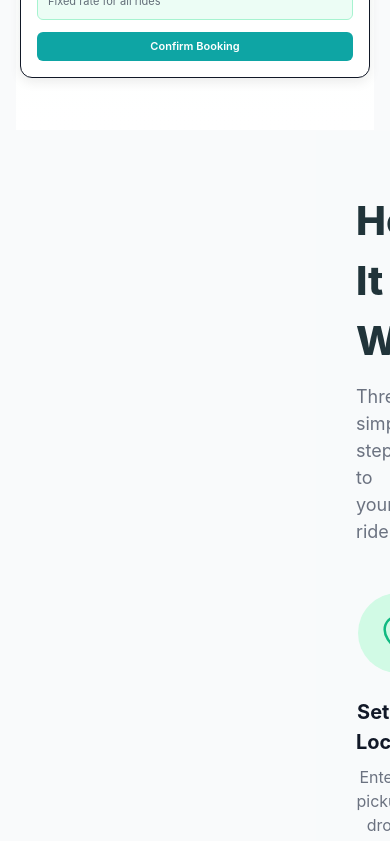
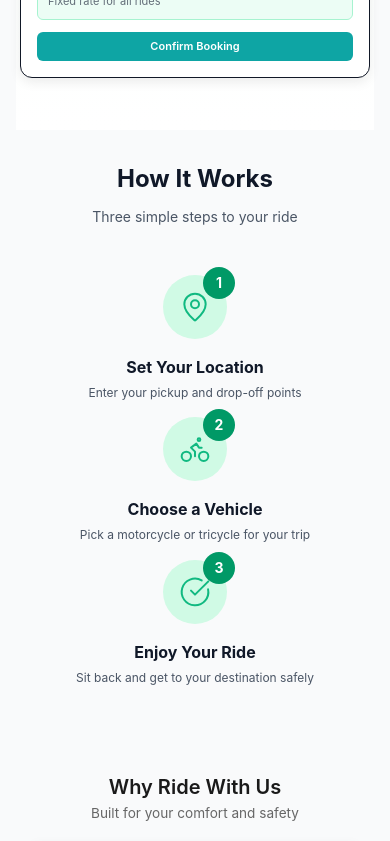
Before and after one commit to Yayan0421/E-Sakay, a React (Vite) app: page /dashboard in a window 390 px wide. Shown: the part 1420-2261 px from the top of the page. Built offline with nearby package versions, Linux system fonts and the light colour scheme; no server answers; sample sign-in values are in the browser's storage.

Commit message:
fix: make dashboard How It Works section mobile-responsive with Tailwind classes

```diff
--- a/src/components/dashboard/maindashboard2.jsx
+++ b/src/components/dashboard/maindashboard2.jsx
@@ -28,75 +28,36 @@ export default function MainDashboard2() {
   ]
 
   return (
-    <div className={`dashboard-section ${collapsed ? 'sidebar-collapsed' : ''}`} style={{ padding: '60px 40px', textAlign: 'center', backgroundColor: '#f8fafb' }}>
-      <h2 style={{ fontSize: '2.5rem', fontWeight: '800', marginBottom: '12px' }}>
+    <div className="w-full px-3 sm:px-6 lg:px-10 py-8 sm:py-12 md:py-16 bg-gray-50 text-center" style={{ margin: 0 }}>
+      <h2 className="text-2xl sm:text-3xl md:text-4xl font-bold text-gray-900 mb-2 sm:mb-3" style={{ marginBottom: '12px' }}>
         How It Works
       </h2>
-      <p style={{ fontSize: '1.125rem', color: '#6b7280', marginBottom: '48px' }}>
+      <p className="text-sm sm:text-base md:text-lg text-gray-600 mb-6 sm:mb-12 px-2" style={{ marginBottom: '48px' }}>
         Three simple steps to your ride
       </p>
 
       <div
-        style={{
-          display: 'grid',
-          gridTemplateColumns: 'repeat(3, 1fr)',
-          gap: '32px',
-          maxWidth: '1200px',
-          margin: '0 auto',
-        }}
+        className="grid grid-cols-1 sm:grid-cols-2 lg:grid-cols-3 gap-4 sm:gap-6 md:gap-8 max-w-5xl mx-auto w-full px-2 sm:px-0"
       >
         {steps.map((step) => {
           const IconComponent = step.icon
           return (
             <div
               key={step.number}
-              style={{
-                display: 'flex',
-                flexDirection: 'column',
-                alignItems: 'center',
-                position: 'relative',
-              }}
+              className="flex flex-col items-center relative px-2 sm:px-0"
             >
               {/* Icon Circle */}
               <div
-                style={{
-                  position: 'relative',
-                  marginBottom: '24px',
-                  display: 'flex',
-                  alignItems: 'center',
-                  justifyContent: 'center',
-                }}
+                className="relative mb-4 sm:mb-6 md:mb-8 flex items-center justify-center"
               >
                 <div
-                  style={{
-                    width: '80px',
-                    height: '80px',
-                    backgroundColor: '#d1fae5',
-                    borderRadius: '50%',
-                    display: 'flex',
-                    alignItems: 'center',
-                    justifyContent: 'center',
-                  }}
+                  className="w-16 h-16 sm:w-20 sm:h-20 md:w-24 md:h-24 bg-emerald-100 rounded-full flex items-center justify-center"
                 >
-                  <IconComponent size={40} color="#10b981" strokeWidth={1.5} />
+                  <IconComponent size={32} className="sm:w-10 sm:h-10 md:w-12 md:h-12" color="#10b981" strokeWidth={1.5} />
                 </div>
                 {/* Number Badge */}
                 <div
-                  style={{
-                    position: 'absolute',
-                    top: '-8px',
-                    right: '-8px',
-                    width: '32px',
-                    height: '32px',
-                    backgroundColor: '#10b981',
-                    borderRadius: '50%',
-                    display: 'flex',
-                    alignItems: 'center',
-                    justifyContent: 'center',
-                    color: '#fff',
-                    fontWeight: '700',
-                    fontSize: '16px',
-                  }}
+                  className="absolute -top-2 -right-2 w-8 h-8 sm:w-9 sm:h-9 md:w-10 md:h-10 bg-emerald-600 rounded-full flex items-center justify-center text-white font-bold text-sm md:text-base"
                 >
                   {step.number}
                 </div>
@@ -104,22 +65,12 @@ export default function MainDashboard2() {
 
               {/* Text Content */}
               <h3
-                style={{
-                  fontSize: '1.25rem',
-                  fontWeight: '700',
-                  color: '#111827',
-                  marginBottom: '8px',
-                }}
+                className="text-base sm:text-lg md:text-xl font-bold text-gray-900 mb-1.5 sm:mb-2"
               >
                 {step.title}
               </h3>
               <p
-                style={{
-                  fontSize: '1rem',
-                  color: '#6b7280',
-                  lineHeight: '1.5',
-                  margin: 0,
-                }}
+                className="text-xs sm:text-sm md:text-base text-gray-600 leading-snug"
               >
                 {step.description}
               </p>
```
